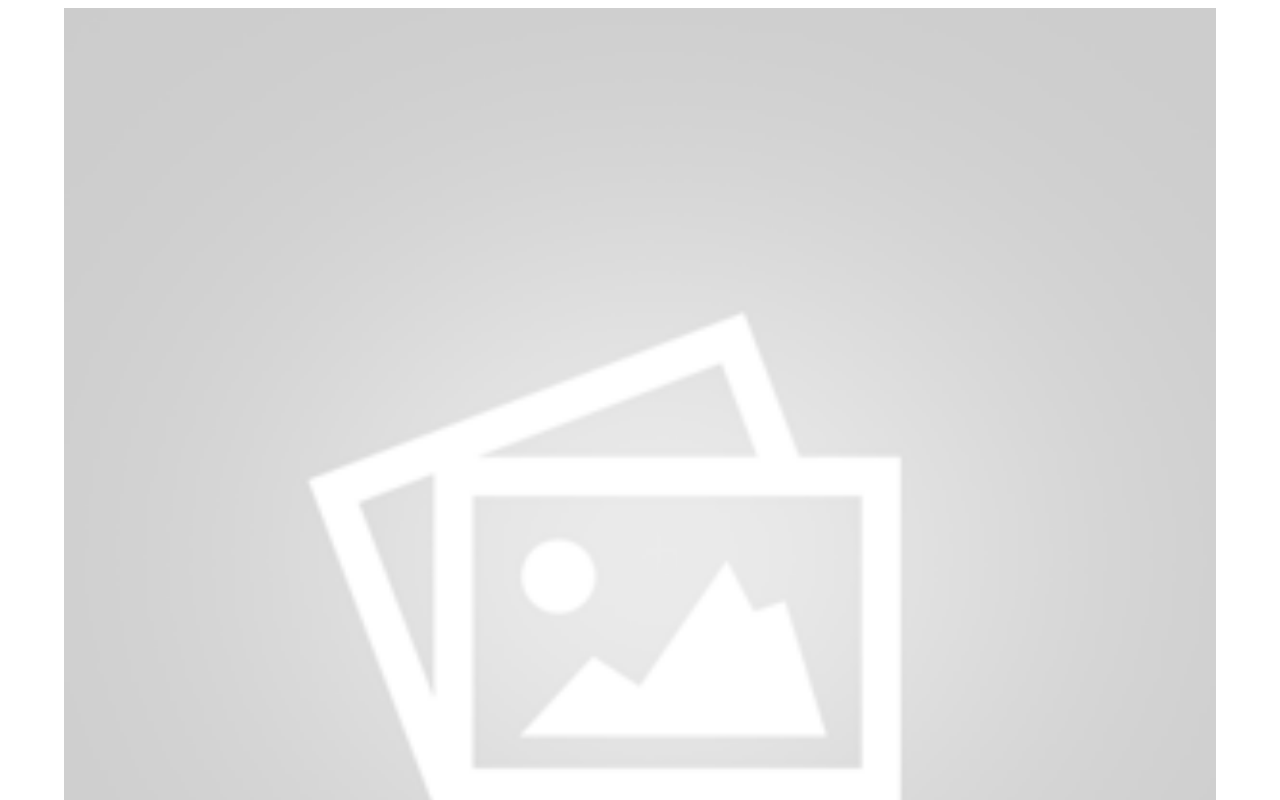
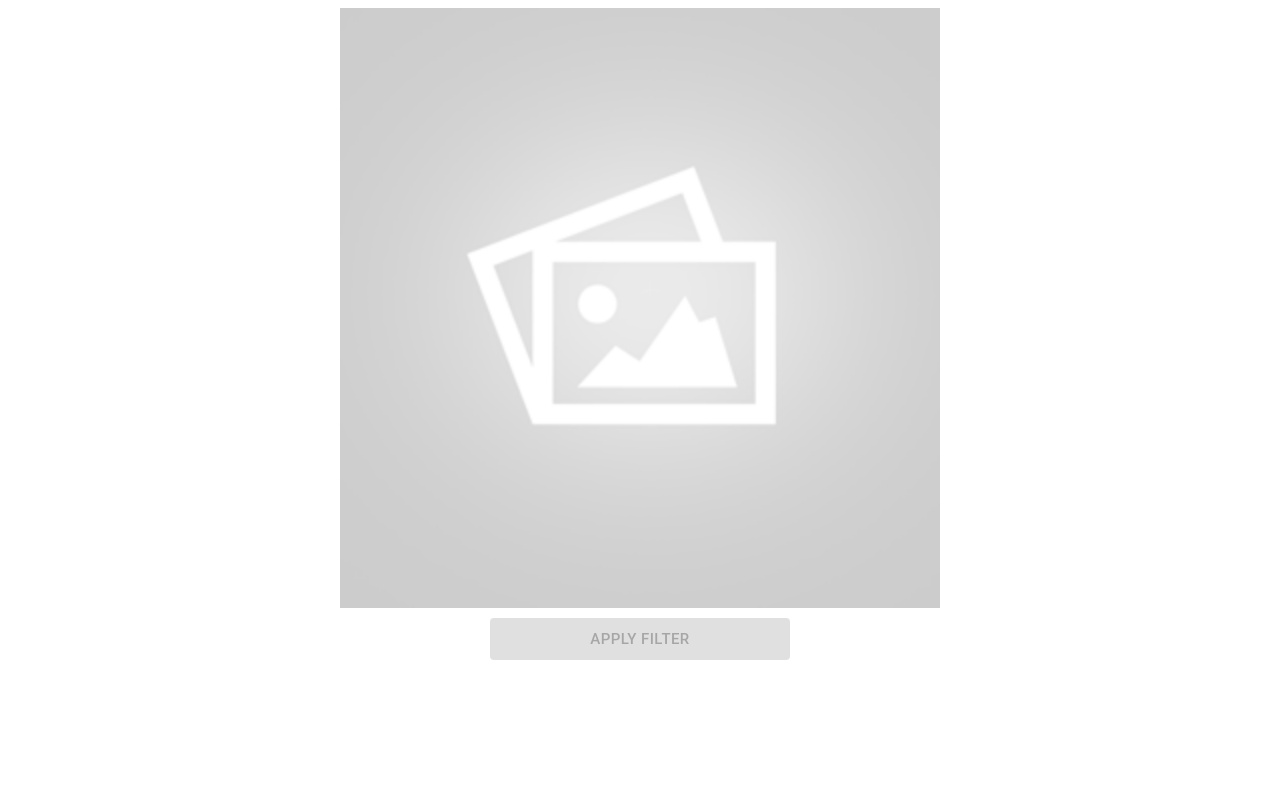
Before and after one commit to matiasmicheletto/image-processing-app, a React (Vite) app: page / in a window 1280 px wide. Shown: the top 800 px of the page. Built offline with nearby package versions, Linux system fonts and the light colour scheme.

Commit message:
Image color inversion

```diff
--- a/src/App.jsx
+++ b/src/App.jsx
@@ -1,67 +1,13 @@
 import React, { useState, createRef } from 'react';
-import { Container } from '@mui/material';
+import { Container, Button, Grid } from '@mui/material';
 import defaultImage from './assets/empty-image.png';
-
-const filter = base64 => {
-    return new Promise( (resolve, reject) => {
-        const canvas = document.createElement('canvas');
-        const ctx = canvas.getContext('2d');
-        const img = new Image();
-
-        const watchdog = setTimeout(()=>{
-            reject("Timeout");
-        }, 5000);
-
-        img.onload = () => {
-            clearTimeout(watchdog);
-            ctx.drawImage(img, 0, 0);
-            const imageData = ctx.getImageData(0, 0, img.width, img.height);
-            const resImage = applyFilter(imageData);
-            ctx.putImageData(resImage, 0, 0, 0, 0, img.width, img.height);
-            const base64 = canvas.toDataURL();
-            resolve(base64);
-        };
-
-        img.src = base64;
-    });
-};
-
-const applyFilter = (rgbImage, filter) => {
-    /*
-    const sew = filter.length;
-    const n = Math.floor(sew/2);
-    const W = rgbImage.length;
-    const H = rgbImage[0].length;
-    const res = [...rgbImage];
-
-    for(let row = n; row < H - n; row++)
-        for(let col = n; col < W - n; col++)
-        {
-            let m = 0, max = 0; // Variable auxiliar, maximo de la matriz resultante
-
-            for(let f2 = 0; f2 < dim; f2++)
-                for(let c2 = 0; c2 < dim; c2++)
-                {
-                    m = rgbImage[col-n+c2 + W*(row-n+f2)] + filter[f2][c2];
-                    if( m > max )
-                        max = m;
-                }
-            res[row][col] = [max, max, max];
-        }
-    */
-   const resImage = rgbImage;
-   for(let i = 0; i < rgbImage.data.length; i+=4){
-        resImage.data[i] = 255-rgbImage.data[i];
-        resImage.data[i+1] = 255-rgbImage.data[i+1];
-        resImage.data[i+2] = 255-rgbImage.data[i+2];
-   }
-    return resImage;
-};
+import { invert } from './imageProcessing';
 
 
 const App = () => {
 
     const [image, setImage] = useState(defaultImage);
+    const [statusCode, setStatusCode] = useState(0); // 0: no image, 1: loading, 2: ready, 3: processed
     const inputFile = createRef(null);
 
     const handleUploadImage = e => {
@@ -71,28 +17,55 @@ const App = () => {
             const reader = new FileReader();
             reader.onload = e2 => {
                 setImage(e2.target.result);
-                filter(e2.target.result)
-                .then(result => {
-                    setImage(result);
-                });
+                setStatusCode(2);
             };
             reader.readAsDataURL(file);
+            setStatusCode(1);
         }else{
             setImage(defaultImage);
+            setStatusCode(0);
         }
     };
 
+    const handleFilterImage = () => { // Btn callback
+        invert(image)
+        .then(result => {
+            setImage(result);
+            setStatusCode(3);
+            inputFile.current.value = ""; // Clear input file to allow user to upload the same image
+        });
+    }
+
     return(
         <Container>
-            <div onClick={() => inputFile.current.click()}>
-                <img src={image} width={"100%"} />
+            <Grid
+                container
+                justifyContent="center"
+                alignItems="center"
+                onClick={() => inputFile.current.click()}>
+                    <img src={image} style={{width:"100%", maxWidth:"600px"}} />
                     <input
                         style={{display:"none"}}
                         type="file"
                         accept="image/*"
                         ref={inputFile}
                         onChange={handleUploadImage} />
-            </div>
+            </Grid>
+
+            <Grid
+                container
+                justifyContent="center"
+                alignItems="center"
+                style={{marginTop:"10px"}}>
+                    <Button
+                        style={{width: "300px"}}
+                        size="large"
+                        variant="contained"
+                        onClick={handleFilterImage}
+                        disabled={statusCode!==2}>
+                            Apply filter
+                    </Button>
+            </Grid>
         </Container>
     );
 };
--- /dev/null
+++ b/src/imageProcessing.js
@@ -0,0 +1,80 @@
+
+/// RGB matrix operators
+
+const convolution = (rgbImage, se) => {
+    /*const sew = filter.length;
+    const n = Math.floor(sew/2);
+    const W = rgbImage.length;
+    const H = rgbImage[0].length;
+    const res = [...rgbImage];
+
+    for(let row = n; row < H - n; row++)
+        for(let col = n; col < W - n; col++)
+        {
+            let m = 0, max = 0; // Variable auxiliar, maximo de la matriz resultante
+
+            for(let f2 = 0; f2 < dim; f2++)
+                for(let c2 = 0; c2 < dim; c2++)
+                {
+                    m = rgbImage[col-n+c2 + W*(row-n+f2)] + filter[f2][c2];
+                    if( m > max )
+                        max = m;
+                }
+            res[row][col] = [max, max, max];
+        }
+    */
+   return rgbImage;
+};
+
+const invertRGB = rgbImage => {
+    const resImage = rgbImage;
+    for(let i = 0; i < rgbImage.data.length; i+=4){
+         resImage.data[i] = 255-rgbImage.data[i];
+         resImage.data[i+1] = 255-rgbImage.data[i+1];
+         resImage.data[i+2] = 255-rgbImage.data[i+2];
+    }
+     return resImage;
+};
+
+const borderDetection = image => {
+    const se = [
+        [-1, -1, -1],
+        [0, 0, 0],
+        [1, 1, 1]
+    ];
+    return convolution(image, se);
+}
+
+/// Base64 operations
+
+const applyFilter = (base64, filterFc) => {
+    // This function decodes de base64 image and applies a filter to the RGB matrix
+    return new Promise( (resolve, reject) => {
+        const canvas = document.createElement('canvas');
+        const ctx = canvas.getContext('2d');
+        const img = new Image();
+
+        const watchdog = setTimeout(()=>{
+            reject("Timeout");
+        }, 5000);
+
+        img.onload = () => {
+            clearTimeout(watchdog);
+            canvas.width = img.width;
+            canvas.height = img.height;
+            ctx.drawImage(img, 0, 0);
+            const imageData = ctx.getImageData(0, 0, img.width, img.height);
+            const resImage = filterFc(imageData);
+            ctx.putImageData(resImage, 0, 0, 0, 0, img.width, img.height);
+            const base64 = canvas.toDataURL('image/png', 1.0);
+            resolve(base64);
+        };
+
+        img.src = base64;
+    });
+};
+
+
+/// Export methods
+export const invert = base64 => applyFilter(base64, invertRGB);
+export const borders = base64 => applyFilter(base64, borderDetection);
```
Lines whose indentation alone changed are shown as unchanged.
